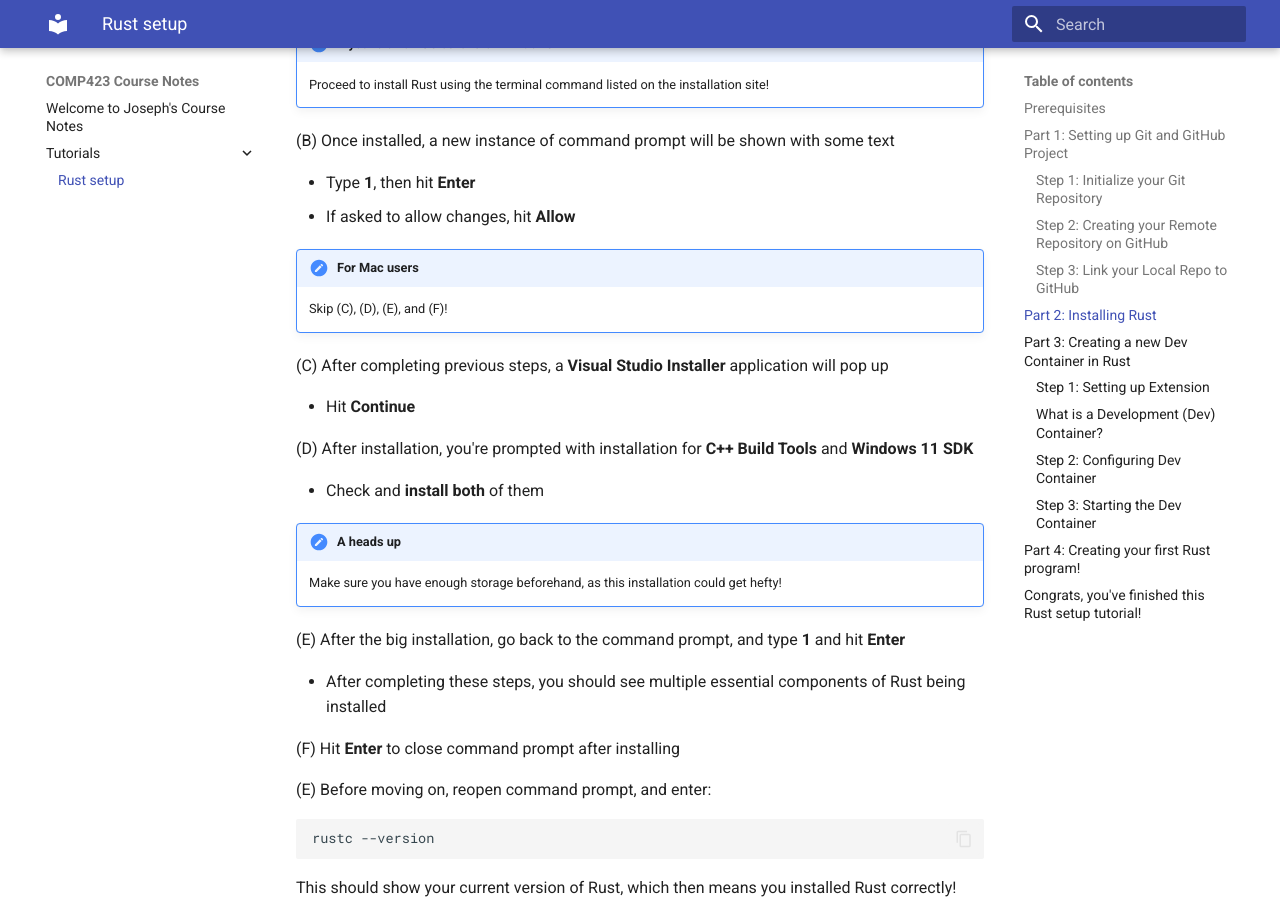
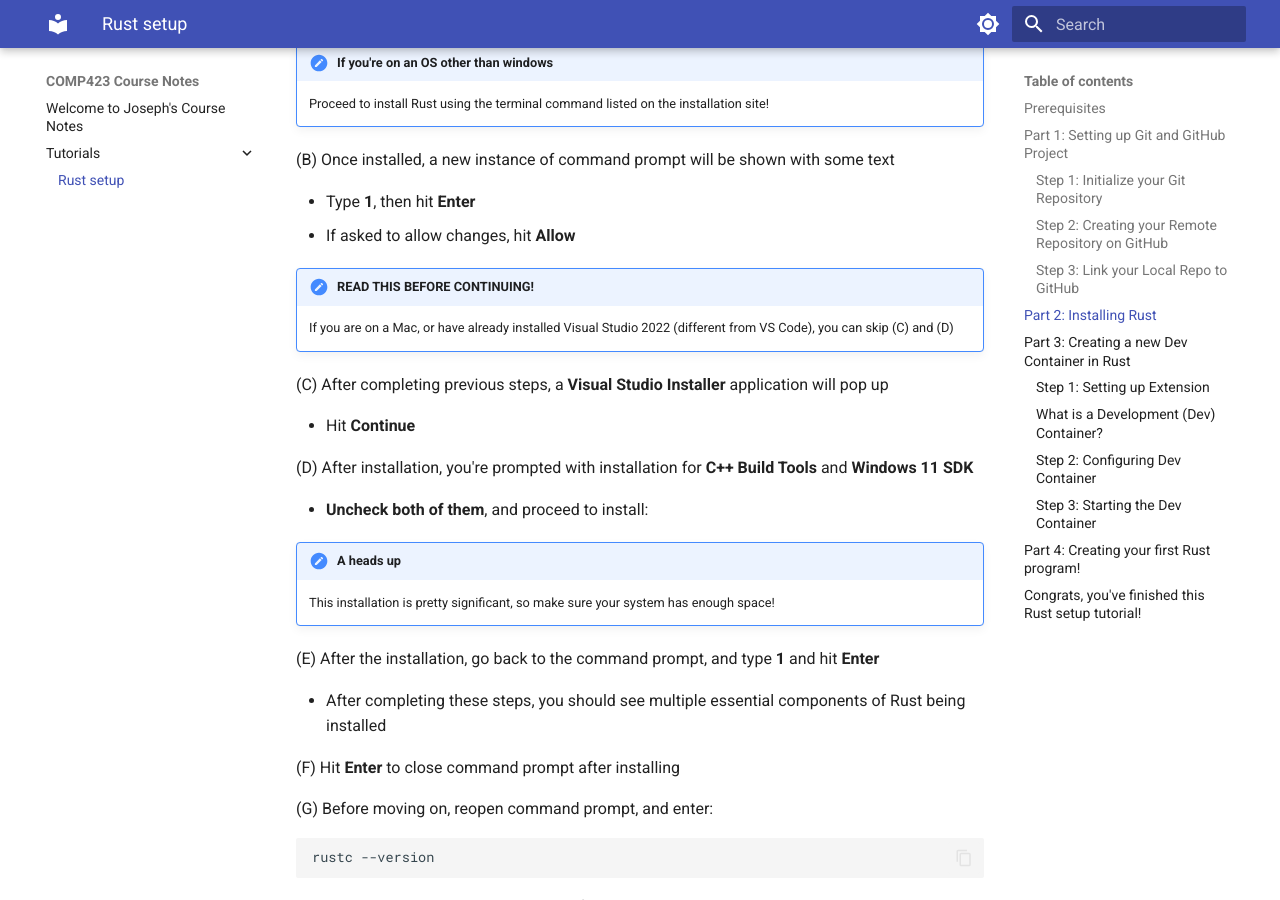
Before and after one commit to joz2005/comp423-course-notes, an MkDocs documentation site: the page built from docs/tutorials/rust-setup.md, in a window 1280 px wide and 900 px high, scrolled down 2322 px. Built offline with MkDocs 1.6.1 and Material for MkDocs 9.7.7, drawn with Linux system fonts in a browser that asks for light colours.

Commit message:
Corrected some documentation, and added UI elements

````diff
--- a/docs/tutorials/rust-setup.md
+++ b/docs/tutorials/rust-setup.md
@@ -6,10 +6,10 @@
 ## Prerequisites
 
 Before continuing, make sure you have the following:<br><br>
-1. A **GitHub Account**: If you don't have one, [sign up here](https://github.com)<br>
-2. **Git Installed**: If not installed, [click here](https://git-scm.com/book/en/v2/Getting-Started-Installing-Git)<br>
-3. **Visual Studio Code (VS Code)**: The code editor we're going to use, install it [right here](https://code.visualstudio.com/)<br>
-4. **Docker**: The development container to be used, [install it here](https://www.docker.com/products/docker-desktop)
+1. A **GitHub Account**: If you don't have one, [sign up here](https://github.com){:target="_blank"}<br>
+2. **Git Installed**: If not installed, [click here](https://git-scm.com/book/en/v2/Getting-Started-Installing-Git){:target="_blank"}<br>
+3. **Visual Studio Code (VS Code)**: The code editor we're going to use, install it [right here](https://code.visualstudio.com/){:target="_blank"}<br>
+4. **Docker**: The development container to be used, [install it here](https://www.docker.com/products/docker-desktop){:target="_blank"}
 
 ## Part 1: Setting up Git and GitHub Project
 
@@ -43,7 +44,7 @@ git commit -m "Initial commit with README"
 
 ### Step 2: Creating your Remote Repository on GitHub
 
-(A) Log in to your GitHub account and navigate to the [Create a New Repository](https://github.com/new) page.<br>
+(A) Log in to your GitHub account and navigate to the [Create a New Repository](https://github.com/new){:target="_blank"} page.<br>
 (B) Fill in the details accordingly below:<br>
 
 * **Repository Name:** `rust-tutorial`
@@ -82,7 +83,7 @@ git push --set-upstream origin main
 
 Per this tutorial, you're going to be installing **Rust**. You might be asking, why Rust? Rust is a flexible language with the benefits of memory safety at compile time, even without a garbage collection. Not only is it fast as C or C++, it also provides high-level code without sacrificing the benefits of low-level control over system resources. That's partly what makes Rust such a great language.
 
-(A) Go to their website [here](https://www.rust-lang.org/tools/install)
+(A) Go to their website [here](https://www.rust-lang.org/tools/install){:target="_blank"}
 
 * Install your bit version, whether it be 32 or 64
 
@@ -95,9 +96,9 @@ Per this tutorial, you're going to be installing **Rust**. You might be asking,
 * Type **1**, then hit **Enter**
 * If asked to allow changes, hit **Allow**
 
-!!! note "For Mac users"
+!!! note "**READ THIS BEFORE CONTINUING!**"
 
-    Skip (C), (D), (E), and (F)!
+    If you are on a Mac, or have already installed Visual Studio 2022 (different from VS Code), you can skip (C) and (D)
 
 (C) After completing previous steps, a **Visual Studio Installer** application will pop up
 
@@ -105,19 +106,19 @@ Per this tutorial, you're going to be installing **Rust**. You might be asking,
 
 (D) After installation, you're prompted with installation for **C++ Build Tools** and **Windows 11 SDK**
 
-* Check and **install both** of them
+* **Uncheck both of them**, and proceed to install:
 
 !!! note "A heads up"
 
-    Make sure you have enough storage beforehand, as this installation could get hefty!
+    This installation is pretty significant, so make sure your system has enough space!
 
-(E) After the big installation, go back to the command prompt, and type **1** and hit **Enter**
+(E) After the installation, go back to the command prompt, and type **1** and hit **Enter**
 
 * After completing these steps, you should see multiple essential components of Rust being installed
 
 (F) Hit **Enter** to close command prompt after installing
 
-(E) Before moving on, reopen command prompt, and enter:
+(G) Before moving on, reopen command prompt, and enter:
 
 ``` bash
 rustc --version
@@ -132,7 +133,7 @@ Congratulations!
 ### Step 1: Setting up Extension
 
 (A) Go to **Extensions** tab on VS Code **(Ctrl+Shift+X) on Windows** or **(Shift+Cmd+X) on Mac**<br>
-(B) Search for **`rust-analyzer`** published by **The Rust Programming Language** and [install it](https://marketplace.visualstudio.com/items?itemName=rust-lang.rust-analyzer)
+(B) Search for **`rust-analyzer`** published by **The Rust Programming Language** and [install it](https://marketplace.visualstudio.com/items?itemName=rust-lang.rust-analyzer){:target="_blank"}
 
 ### What is a Development (Dev) Container?
 
--- a/mkdocs.yml
+++ b/mkdocs.yml
@@ -3,6 +3,15 @@ theme:
   name: material
   features:
     - content.code.copy
+  palette:
+    - scheme: default
+      toggle:
+        icon: material/brightness-7
+        name: Switch to dark mode
+    - scheme: slate
+      toggle:
+        icon: material/brightness-4
+        name: Switch to light mode
 markdown_extensions:
   - pymdownx.betterem
   - admonition
@@ -13,3 +22,5 @@ markdown_extensions:
   - pymdownx.inlinehilite
   - pymdownx.snippets
   - pymdownx.superfences
+  - md_in_html
+  - attr_list
````
Also changed, not shown: other parts of docs/tutorials/rust-setup.md (+1 -0 lines).
